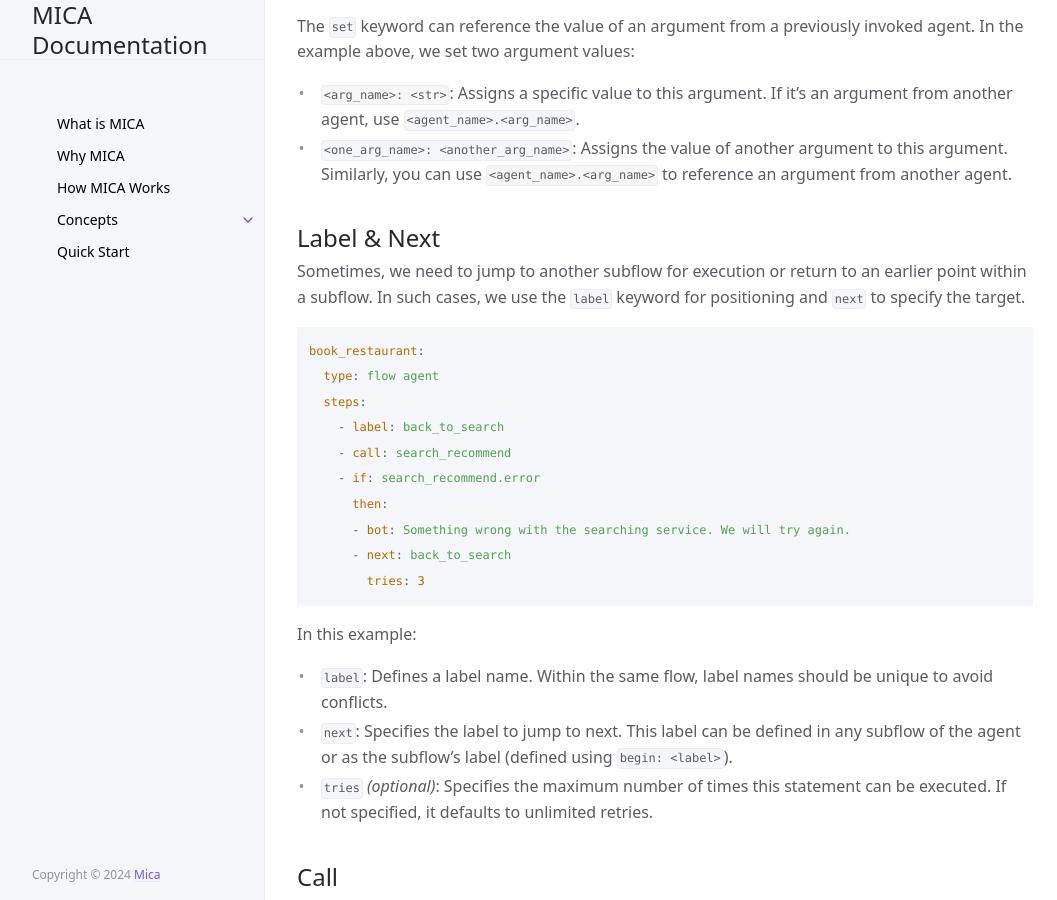
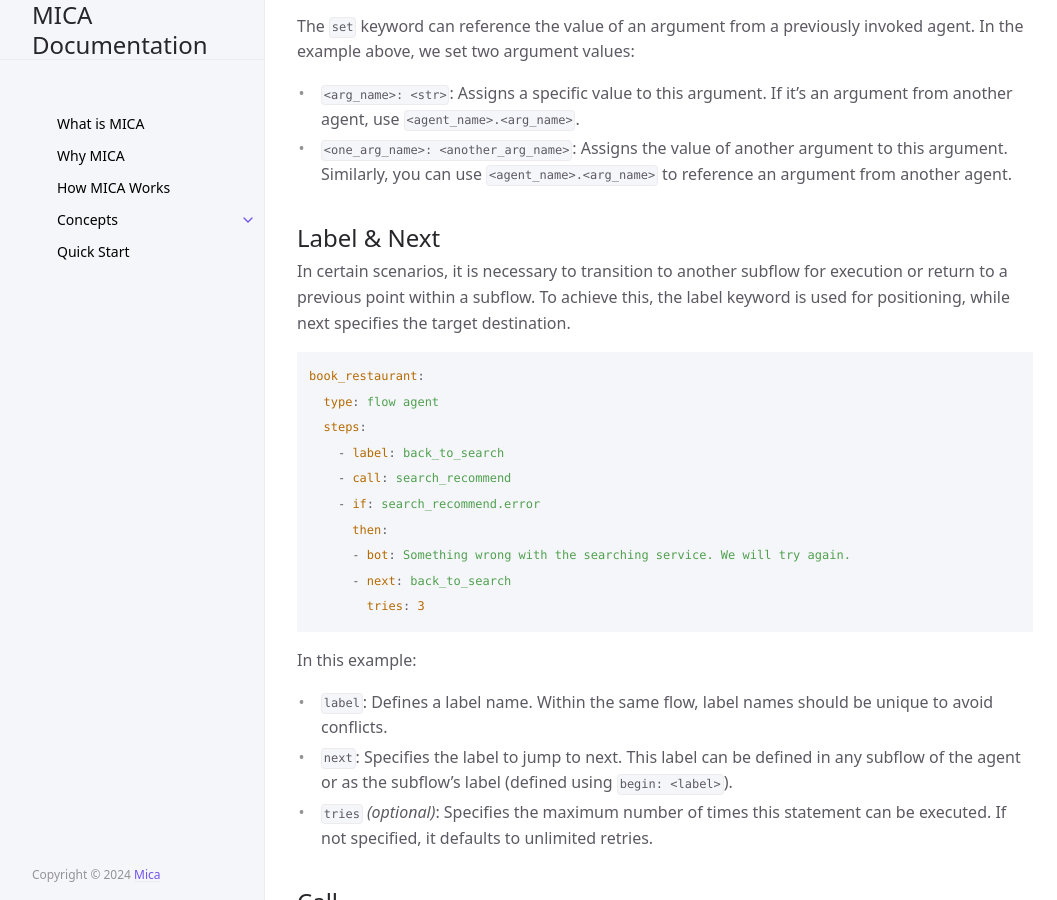
Before and after one commit to Mica-labs/Mica-labs.github.io, a Jekyll site: the page built from docs/concepts/steps.md, in a window 1280 px wide and 900 px high, scrolled down 5242 px. Shown: the whole window, without its empty margins (107-1164 px from the left). Built offline with Jekyll 4.4.1, drawn with Linux system fonts in a browser that asks for light colours; cached includes are drawn as plain includes.

Commit message:
Update steps.md

````diff
--- a/docs/concepts/steps.md
+++ b/docs/concepts/steps.md
@@ -188,7 +188,7 @@ The `set` keyword can reference the value of an argument from a previously invok
 - `<one_arg_name>: <another_arg_name>`: Assigns the value of another argument to this argument. Similarly, you can use `<agent_name>.<arg_name>` to reference an argument from another agent.
 
 ## Label & Next
-Sometimes, we need to jump to another subflow for execution or return to an earlier point within a subflow. In such cases, we use the `label` keyword for positioning and `next` to specify the target.
+In certain scenarios, it is necessary to transition to another subflow for execution or return to a previous point within a subflow. To achieve this, the label keyword is used for positioning, while next specifies the target destination.
 ```yaml
 book_restaurant:
   type: flow agent
````
